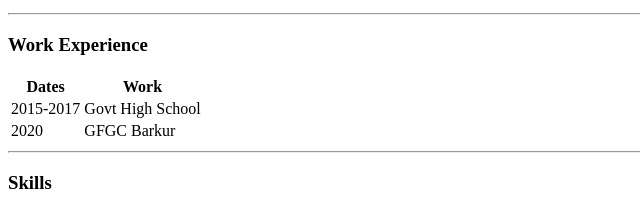
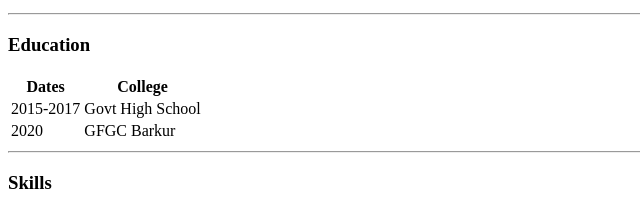
Before and after one commit to Girishdevadiga/cv, a plain HTML site: page index.html in a window 1280 px wide. Shown: the part 302-503 px from the top of the page, 0-640 px from the left. Drawn offline with Linux system fonts and the light colour scheme.

Commit message:
Update index.html

```diff
--- a/index.html
+++ b/index.html
@@ -21,12 +21,12 @@
     </ul>
 
     <hr>
-    <h3>Work Experience</h3>
+    <h3>Education</h3>
     <table >
       <thead>
         <tr>
           <th>Dates</th>
-          <th>Work</th>
+          <th>College</th>
         </tr>
       </thead>
       <tr>
```
